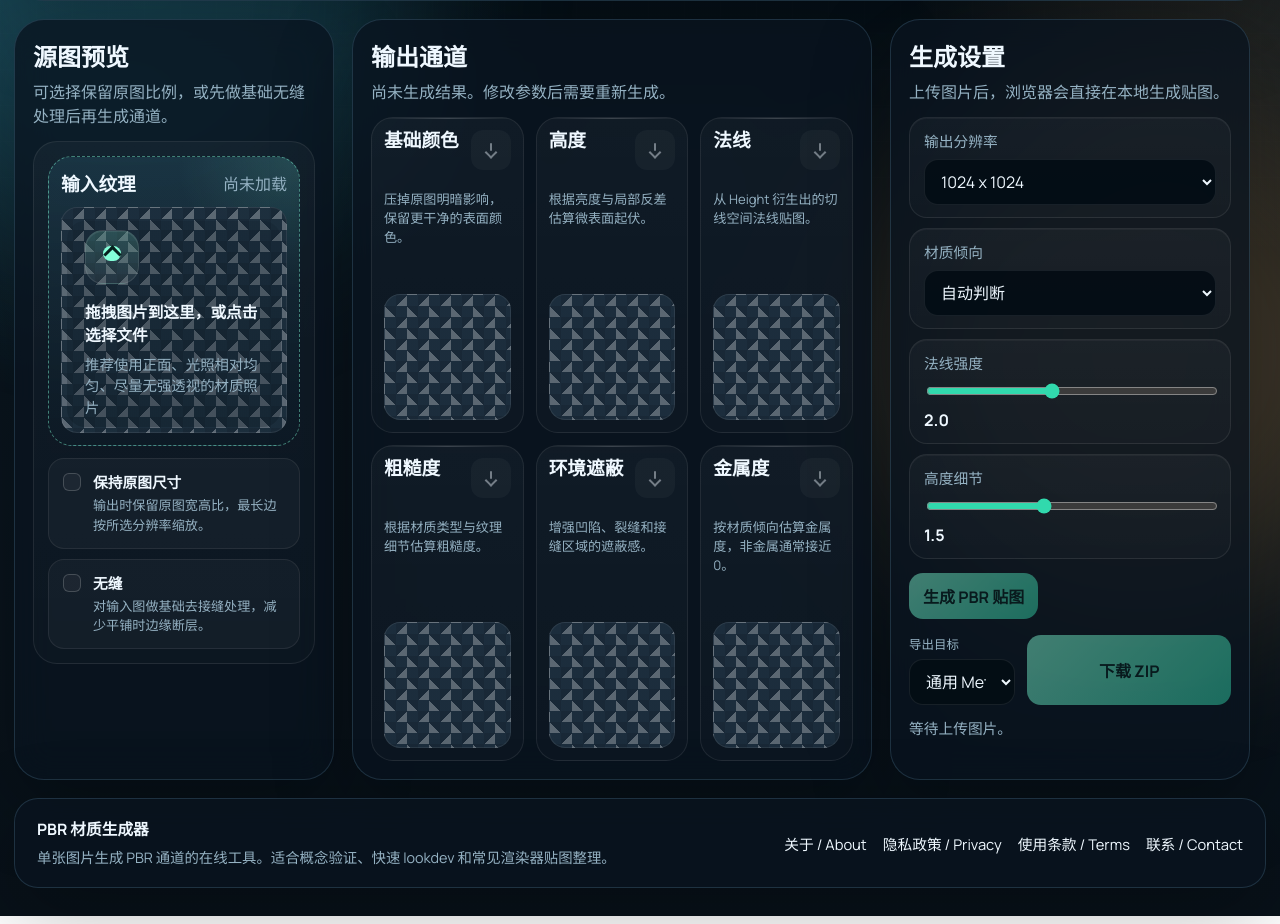
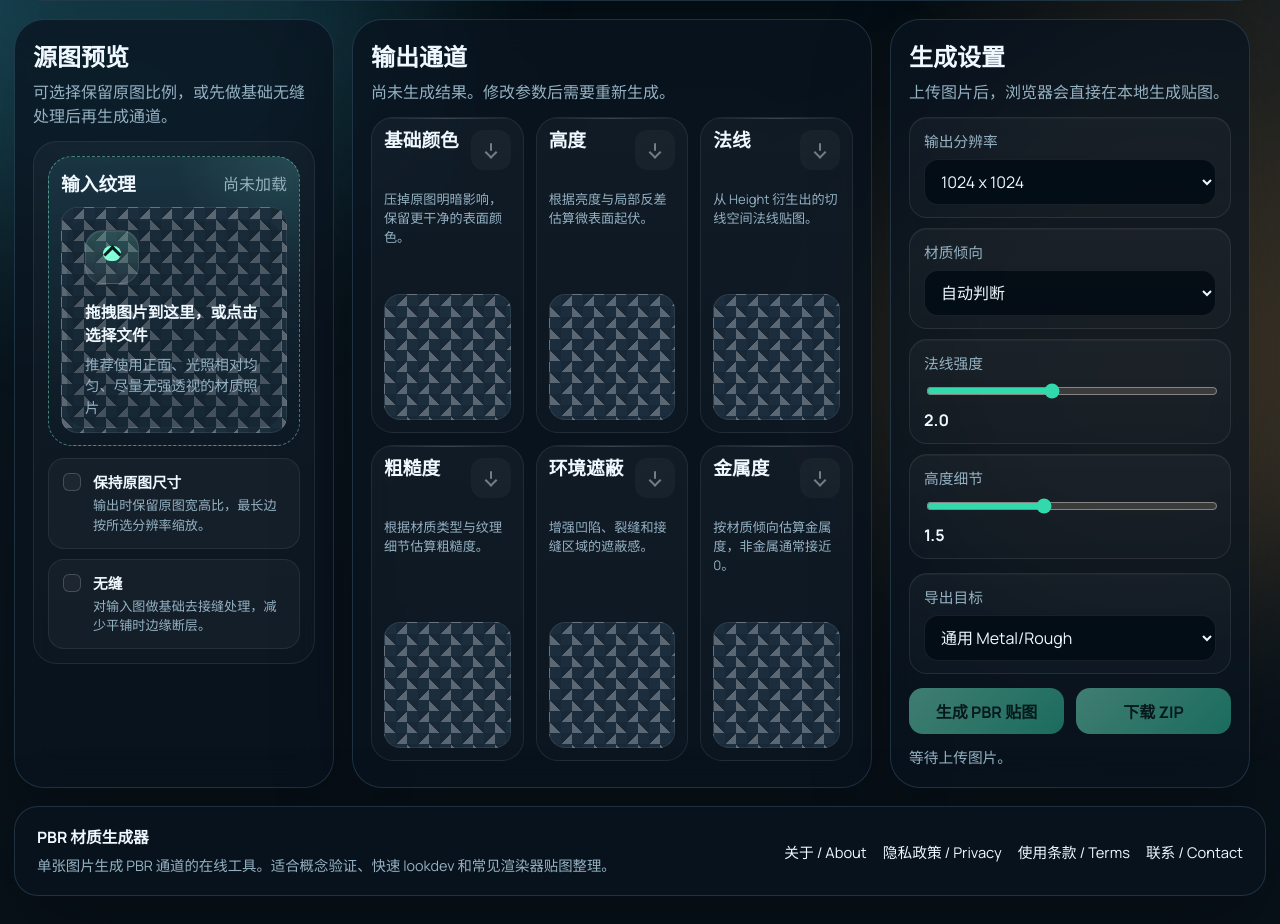
Before and after one commit to RaymondGuoCGI/PBR, a plain HTML site: page index.html in a window 1280 px wide. Shown: the part 147-1071 px from the top of the page. Drawn offline with nearby package versions, Linux system fonts and the light colour scheme.

Commit message:
Refine controls panel action layout

```diff
--- a/app.js
+++ b/app.js
@@ -920,7 +920,7 @@ function applyLanguage() {
     updateResultsMeta(materialSelect.value, firstCanvas.width, firstCanvas.height);
   }
 
-  document.querySelector(".inline-field span").textContent = lang.exportTarget;
+  document.querySelector(".export-field > span").textContent = lang.exportTarget;
   downloadAllBtn.textContent = downloadAllBtn.textContent === I18N.en.statuses.zipPacking || downloadAllBtn.textContent === I18N.zh.statuses.zipPacking
     ? lang.statuses.zipPacking
     : lang.downloadZip;
--- a/index.html
+++ b/index.html
@@ -242,12 +242,7 @@
             </label>
           </div>
 
-          <div class="actions">
-            <button id="generate-btn" class="primary-btn" disabled>生成 PBR 贴图</button>
-          </div>
-
-          <div class="results-toolbar controls-toolbar">
-            <label class="inline-field">
+          <label class="field export-field">
             <span>导出目标</span>
             <select id="export-profile-select">
               <option value="generic" selected>通用 Metal/Rough</option>
@@ -258,6 +253,8 @@
             </select>
           </label>
 
+          <div class="actions dual-actions">
+            <button id="generate-btn" class="primary-btn" disabled>生成 PBR 贴图</button>
             <button id="download-all-btn" class="primary-btn results-download-btn" disabled>下载 ZIP</button>
           </div>
 
--- a/styles.css
+++ b/styles.css
@@ -376,6 +376,19 @@ input[type="range"] {
   gap: 12px;
   margin-top: 14px;
   flex-wrap: wrap;
+}
+
+.dual-actions {
+  display: grid;
+  grid-template-columns: 1fr 1fr;
+  gap: 12px;
+  margin-top: 14px;
+}
+
+.dual-actions .primary-btn,
+.dual-actions .results-download-btn {
+  width: 100%;
+  min-width: 0;
 }
 
 .primary-btn,
@@ -773,6 +786,10 @@ body[data-theme="light"] .icon-download-btn::after {
   margin-top: 16px;
 }
 
+.export-field {
+  margin-top: 14px;
+}
+
 .inline-field {
   display: grid;
   gap: 6px;
```
Lines whose indentation alone changed are shown as unchanged.
